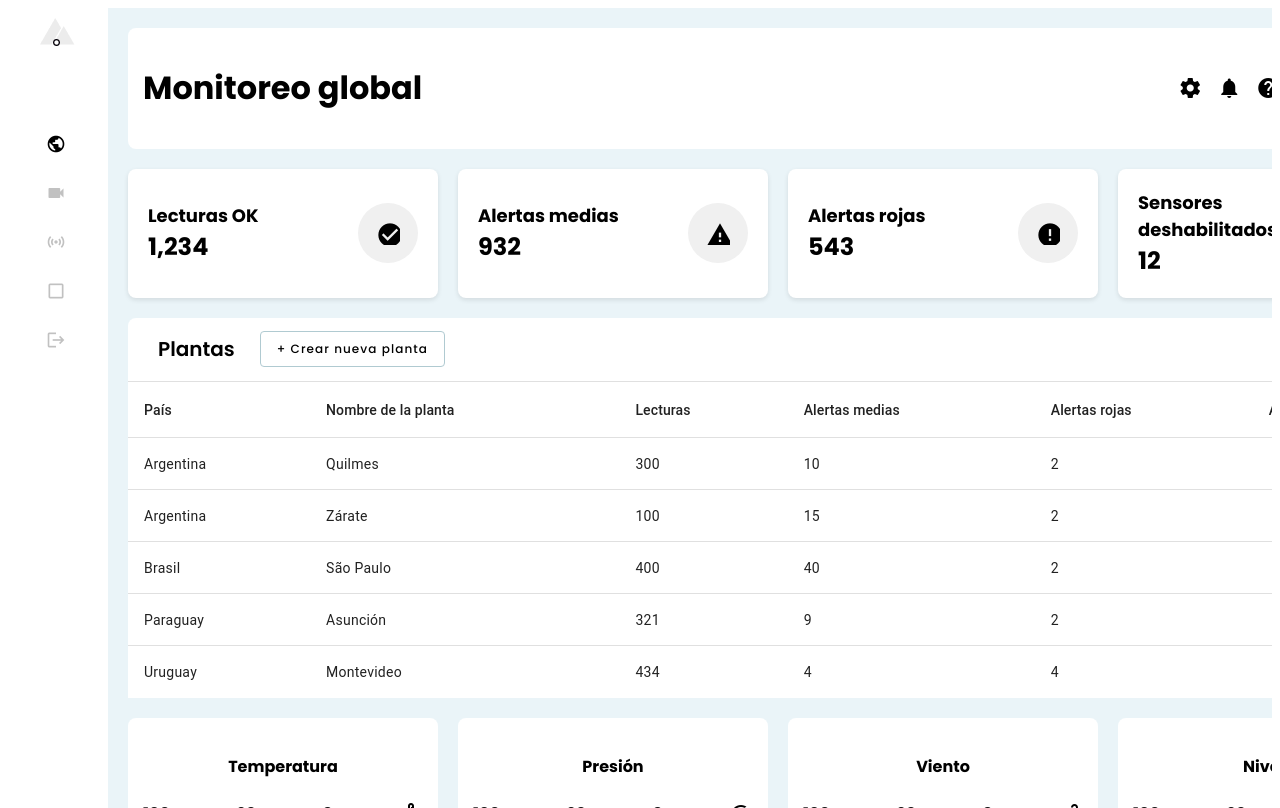
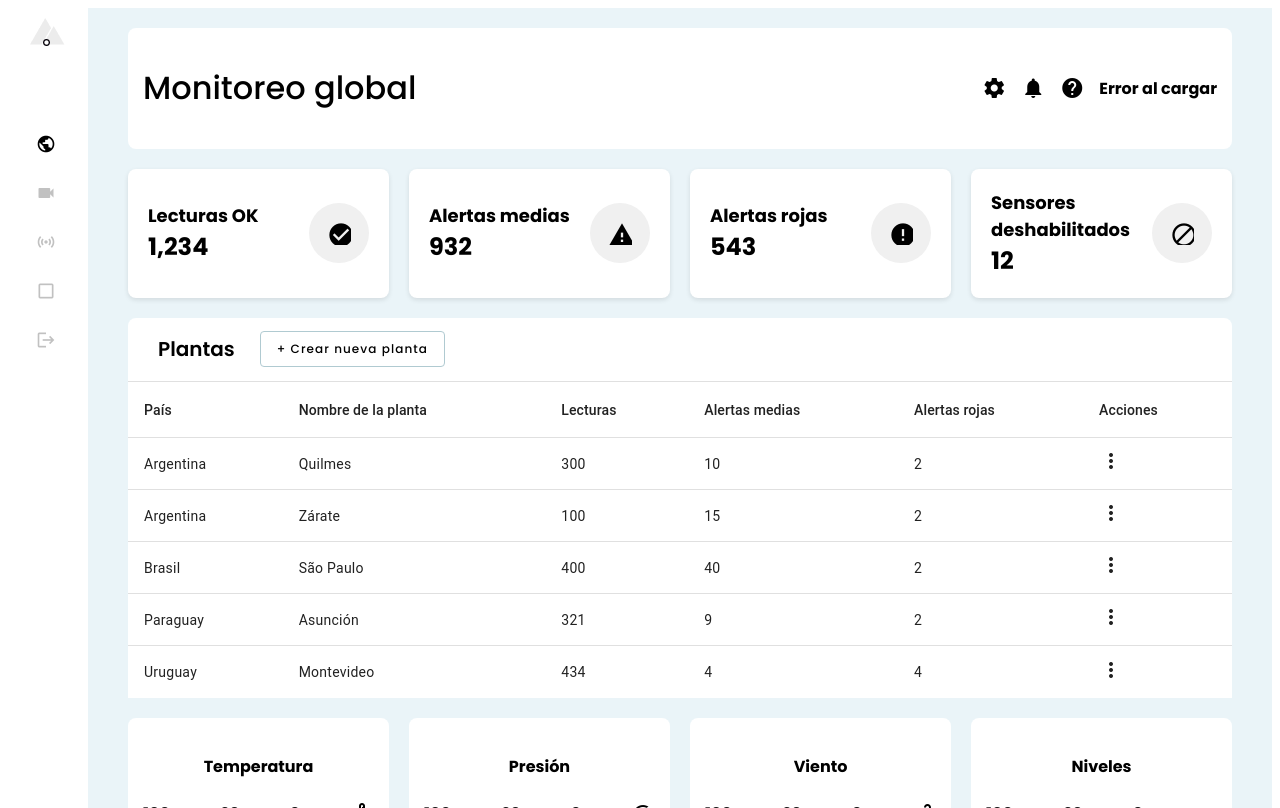
Before and after one commit to JuanZu77/frontend-dashboard-monitoreo, an Angular app: page /dashboard in a window 1280 px wide. Built offline with nearby package versions, Linux system fonts and the light colour scheme; no server answers; sample sign-in values are in the browser's storage.

Commit message:
update login and dashboard

```diff
--- a/angular.json
+++ b/angular.json
@@ -23,7 +23,7 @@
         "build": {
           "builder": "@angular-devkit/build-angular:application",
           "options": {
-            "outputPath": "dist/front-monitoreo",
+            "outputPath": "dist",
             "index": "src/index.html",
             "browser": "src/main.ts",
             "polyfills": [
@@ -53,13 +53,13 @@
               "budgets": [
                 {
                   "type": "initial",
-                  "maximumWarning": "2MB",
-                  "maximumError": "4MB"
+                  "maximumWarning": "6MB",
+                  "maximumError": "6MB"
                 },
                 {
                   "type": "anyComponentStyle",
-                  "maximumWarning": "3.6kB",
-                  "maximumError": "4kB"
+                  "maximumWarning": "6kB",
+                  "maximumError": "6kB"
                 }
               ],
               "outputHashing": "all"
--- a/src/app/modules/dashboard/component/dashboard.component.css
+++ b/src/app/modules/dashboard/component/dashboard.component.css
@@ -1,13 +1,14 @@
 .dashboard-container {
   display: flex;
-  width: 1440px;
-  height: 100vh;
-  margin: 0 auto;
-  box-sizing: border-box;
+  flex-direction: row;
+  width: 100%;
+  height: auto;
+  overflow: scroll;
+  background-color: #eaf4f8;
 }
 
 .sidebar {
-  width: 80px;
+  width: 60px;
   background: #ffffff;
   display: flex;
   flex-direction: column;
@@ -38,8 +39,9 @@
 }
 
 .menu-content {
+  margin-left: 20px;
+  margin-right: 20px;
   flex: 1;
-  background: #eaf4f8;
   display: flex;
   flex-direction: column;
   padding: 20px;
@@ -52,6 +54,7 @@
   background: #ffffff;
   padding: 15px;
   border-radius: 8px;
+  margin-bottom: 20px;
 }
 
 .navbar .user-info {
@@ -60,14 +63,16 @@
   gap: 15px;
 }
 
-.navbar .user-info span {
-  font-weight: bold;
+.menu-content  h1{
+  font-weight: 500;
 }
 
 .totals {
   display: flex;
   gap: 20px;
-  margin: 20px 0;
+  margin-bottom: 20px;
+  flex-wrap: nowrap; /* no debo permitir camboar el diseño de las filas */
+
 }
 
 .card {
@@ -168,3 +173,12 @@ margin-bottom: 20px;
 .indicator-card .indicator-values span {
   font-weight: bold;
 }
+
+@media (max-width: 1024px) {
+  .dashboard-container {
+    width: 1024px;
+    min-width: 1024px;
+    overflow-x: auto;
+    overflow-y: auto;
+  }
+}
--- a/src/app/modules/dashboard/component/dashboard.component.html
+++ b/src/app/modules/dashboard/component/dashboard.component.html
@@ -27,7 +27,7 @@
       </div>
     </header>
 
-    <!-- ITEMS -->
+    <!-- TOTALES -->
     <section class="totals">
       <div class="card" *ngFor="let item of globalItems">
         <div class="card-left">
--- a/src/styles.css
+++ b/src/styles.css
@@ -8,4 +8,5 @@ html, body {
 }
 body {
   font-family: 'Poppins', sans-serif;
+  overflow-x: auto;
 }
```
Also changed, not shown: app.yaml (+15 -12 lines), 1 other file (tests, documents, lock files or other folders).
